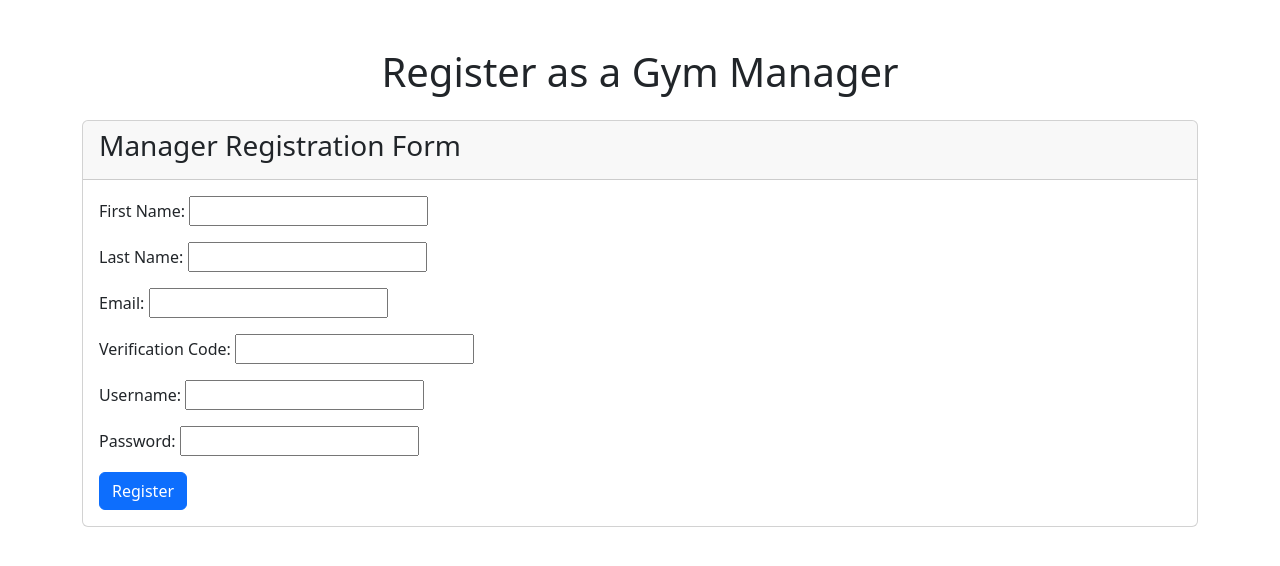
After one commit to Samuel-Mason-git/Gym_management, a Django app: page /register-manager/ in a window 1280 px wide. The commit adds this page. Shown: the top 566 px of the page. Run offline with Django 5.2, Linux system fonts and the light colour scheme.

Commit message:
Added in a 8 digit verification code for a invitation of a manager, an email is sent with the registration page and the user will enter their code and register an account if they do not have one already. Added a delete gym button with a confirmation popup where a gym owner can delete a gym

```diff
--- a/gym_management/Next_to_do.txt
+++ b/gym_management/Next_to_do.txt
@@ -1,6 +1,5 @@
 
-Gym settings to add owners (Invite)
-Gym settings to delete a gym
+
 Gym settings for gym owners to add gyms to a set limit
 Add in a way for gym members to delete their profiles if they wish.
 Add in a way for gyms to edit and view their members.
--- a/gym_management/core/forms.py
+++ b/gym_management/core/forms.py
@@ -1,6 +1,10 @@
 from django import forms
 from .models import Member, Gym
 from django.contrib.auth.models import User
+from .models import VerificationToken
+from django.core.exceptions import ValidationError
+from django.utils.timezone import now
+
 
 # Gym Code Login Form
 class GymCodeForm(forms.Form):
@@ -89,3 +93,48 @@ class GymUpdateForm(forms.ModelForm):
             'contact_number': 'Gym Contact Number',
             'email': 'Gym Email Address',
         }
+
+
+
+
+
+
+# Form for checking verification tokens
+class ManagerRegistrationForm(forms.Form):
+    first_name = forms.CharField(label="First Name", max_length=150)
+    last_name = forms.CharField(label="Last Name", max_length=150)
+    email = forms.EmailField(label="Email", max_length=255)
+    token = forms.CharField(label="Verification Code", max_length=8)
+    username = forms.CharField(label="Username", max_length=150)
+    password = forms.CharField(label="Password", widget=forms.PasswordInput)
+
+    def clean_token(self):
+        token = self.cleaned_data.get("token")
+        email = self.cleaned_data.get("email")
+
+        # Validate token format
+        if len(token) != 8 or not token.isdigit():
+            raise ValidationError("The verification code must be 8 digits.")
+
+        # Validate token in database
+        try:
+            verification_token = VerificationToken.objects.get(email=email, token=token)
+            if verification_token.is_used:
+                raise ValidationError("This verification code has already been used.")
+            if verification_token.expires_at < now():
+                raise ValidationError("This verification code has expired.")
+        except VerificationToken.DoesNotExist:
+            raise ValidationError("Invalid email or verification code.")
+
+        return token
+
+    def clean_first_name(self):
+        return self.cleaned_data['first_name'].capitalize()
+
+    def clean_last_name(self):
+        return self.cleaned_data['last_name'].capitalize()
+
+    def clean_email(self):
+        # Convert email to lowercase
+        email = self.cleaned_data.get("email")
+        return email.lower() if email else email
--- a/gym_management/core/templates/gym_owner_base.html
+++ b/gym_management/core/templates/gym_owner_base.html
@@ -128,7 +128,7 @@
 
     <!-- Footer Section -->
     <footer>
-        <p>&copy; SRM Development - All Rights Reserved</p>
+        <p>&copy; FitTrack - All Rights Reserved</p>
     </footer>
 
 </body>
--- /dev/null
+++ b/gym_management/core/templates/register_manager.html
@@ -0,0 +1,34 @@
+<!DOCTYPE html>
+<html lang="en">
+<head>
+    <meta charset="UTF-8">
+    <meta name="viewport" content="width=device-width, initial-scale=1.0">
+    <title>Register as Manager</title>
+    <!-- Add Bootstrap CSS -->
+    <link href="https://cdn.jsdelivr.net/npm/bootstrap@5.3.0/dist/css/bootstrap.min.css" rel="stylesheet">
+</head>
+<body>
+    <div class="container mt-5">
+        <h1 class="text-center">Register as a Gym Manager</h1>
+
+        <!-- Form card -->
+        <div class="card mt-4">
+            <div class="card-header">
+                <h3>Manager Registration Form</h3>
+            </div>
+            <div class="card-body">
+                <form method="post">
+                    {% csrf_token %}
+                    <div class="mb-3">
+                        {{ form.as_p }}
+                    </div>
+                    <button type="submit" class="btn btn-primary">Register</button>
+                </form>
+            </div>
+        </div>
+    </div>
+
+    <!-- Add Bootstrap JavaScript (optional, for interactivity) -->
+    <script src="https://cdn.jsdelivr.net/npm/bootstrap@5.3.0/dist/js/bootstrap.bundle.min.js"></script>
+</body>
+</html>
--- a/gym_management/core/urls.py
+++ b/gym_management/core/urls.py
@@ -12,4 +12,7 @@ urlpatterns = [
     path('gym-owner-update-info/', views.gym_owner_update_view, name='gym_owner_update_view'),
     path('<slug:slug>/settings/', views.gym_settings, name='gym_settings'),
     path('gym-d/settings/<slug:slug>/remove-manager/<int:manager_id>/', views.remove_manager, name='remove_manager'),
-]
+    path('gym/<slug:slug>/invite-manager/', views.invite_or_assign_manager, name='invite_or_assign_manager'),
+    path('register-manager/', views.register_manager, name='register_manager'),
+    path('gym/<slug:slug>/delete/', views.delete_gym, name='delete_gym'),
+    ]
--- a/gym_management/core/views.py
+++ b/gym_management/core/views.py
@@ -3,8 +3,8 @@ from django.contrib.auth import login, authenticate
 from django.contrib.auth.forms import AuthenticationForm, UserCreationForm, PasswordChangeForm
 from django.contrib import messages
 from django.contrib.auth.decorators import login_required
-from .models import GymOwner, Member, Visit, Gym, GymOwnership
-from .forms import GymCodeForm, MemberUpdateForm, GymUpdateForm
+from .models import GymOwner, Member, Visit, Gym, GymOwnership, VerificationToken
+from .forms import GymCodeForm, MemberUpdateForm, GymUpdateForm, ManagerRegistrationForm
 from django.utils.timezone import now
 from django.utils import timezone
 from django.http import JsonResponse
@@ -15,6 +15,9 @@ from django.db.models import Count
 from django.contrib.auth import update_session_auth_hash
 from core.emails import send_email
 from django.conf import settings
+import random
+from django.urls import reverse
+from datetime import timedelta
 
 # Login View with conditional dashboard redirecting dependant on what status a user account is
 def login_view(request):
@@ -187,15 +190,19 @@ def gym_dashboard(request, slug):
     user = request.user
     gym = get_object_or_404(Gym, slug=slug)
     # Check if logged in user is not the gym owner
+    # Check if the logged-in user is a gym owner or manager for this gym
     try:
-        # Fetch the gym owner object
-        gym_owner = GymOwner.objects.get(user=user)
-        if gym not in gym_owner.gyms.all():
-            messages.error(request, "You are not authorised to access this gym's dashboard.")
+        gym_ownership = GymOwnership.objects.filter(
+            gym=gym,
+            owner__user=user,
+            role__in=['primary', 'manager']
+        ).first()
+
+        if not gym_ownership:
+            messages.error(request, "You are not authorized to access this gym's dashboard.")
             return redirect('login')
-    # If it fails
-    except GymOwner.DoesNotExist:
-        messages.error(request, "You are not authorised to access the dashboard of this gym.")
+    except GymOwnership.DoesNotExist:
+        messages.error(request, "You are not authorized to access this gym's dashboard.")
         return redirect('login')
 
     # Metrics for Gym Dashboard
@@ -408,6 +415,9 @@ def remove_manager(request, slug, manager_id):
 def invite_or_assign_manager(request, slug):
     gym = get_object_or_404(Gym, slug=slug)
     primary_owner = gym.ownerships.filter(role='primary', owner__user=request.user).first()
+    # Initialize
+    subject = ''
+    body = ''
 
     # Ensure the logged-in user is the primary owner
     if not primary_owner:
@@ -429,28 +439,126 @@ def invite_or_assign_manager(request, slug):
             if existing_manager:
                 messages.warning(request, "This user is already a manager for this gym.")
             else:
-                # Assign as manager
-                gym_owner = GymOwner.objects.get_or_create(user=user)[0]
+                # Ensure the user has a GymOwner instance
+                gym_owner, created = GymOwner.objects.get_or_create(user=user)
+
+                # Assign as manager and notify
                 GymOwnership.objects.create(gym=gym, owner=gym_owner, role='manager')
                 messages.success(request, f"{user.get_full_name()} has been added as a manager.")
+
+                subject = "Added as a Manager for: {gym.name}"
+                body = f"""
+                <p>Dear {user.first_name},</p>
+                <p>You have been added as a manager for the gym <strong>{gym.name}</strong>.</p>
+                <p>You will now find the Gym's dashboard on your Gym Owners dashboard after login.</p>
+                <p>Thank you,</p>
+                <p>{settings.SITE_NAME} Team</p>
+            """
+            send_email(subject, body, [email], gym=gym)
+
         else:
-            # ----------------------- ADD IN FUNCTION FOR INVITING A USER TO BECOME A GYM OWNER
-            token = urlsafe_base64_encode(force_bytes(email))
-            invitation_link = f"{settings.SITE_URL}/register/?token={token}&gym={gym.slug}"
+            unique_token = random.randint(10000000,99999999)
+            expiration_date = now() + timedelta(days=7)
+            VerificationToken.objects.create(
+                email=email,
+                token=unique_token,
+                gym=gym,
+                expires_at=expiration_date
+            )
 
             # Send invitation email
-            send_email(
-                subject="You're invited to manage a gym!",
-                to=email,
-                template="emails/invite_manager.html",
-                context={
-                    'gym_name': gym.name,
-                    'invitation_link': invitation_link,
-                    'primary_owner': primary_owner.owner.user.get_full_name(),
-                }
-            )
-            messages.success(request, f"An invitation has been sent to {email}.")
+            subject = f"Invitation to Manage {gym.name} at {settings.SITE_NAME}"
+            registration_url = f"{settings.SITE_URL}{reverse('register_manager')}"
+            body = f"""
+                <p>Dear User,</p>
+                <p>You have been invited to become a manager for the gym <strong>{gym.name}</strong>.</p>
+                <p>Your unique 8-digit verification code is: <strong>{unique_token}</strong>. HURRY! As this code will expire in 7 days.</p>
+                <p>Please click the link below to register and accept your manager role:</p>
+                <p><a href="{registration_url}">Accept Invitation</a></p>
+                <p>Thank you,</p>
+                <p>{settings.SITE_NAME} Team</p>
+            """
+            try:
+                send_email(subject, body, [email], gym=gym)
+                messages.success(request, "Invitation email has been sent successfully.")
+            except Exception as e:
+                messages.error(request, f"Failed to send email: {e}")
 
         return redirect('gym_settings', slug=gym.slug)
 
     return redirect('gym_settings', slug=gym.slug)
+
+
+
+
+# A view to verify the code and email for an invite as a Gym Manager and add them
+def register_manager(request):
+    if request.method == "POST":
+        form = ManagerRegistrationForm(request.POST)
+        if form.is_valid():
+            email = form.cleaned_data['email']
+            token = form.cleaned_data['token']
+            username = form.cleaned_data['username']
+            password = form.cleaned_data['password']
+            first_name = form.cleaned_data['first_name']
+            last_name = form.cleaned_data['last_name']
+
+            # Validate the token
+            try:
+                verification_token = VerificationToken.objects.get(email=email, token=token)
+                if verification_token.is_used:
+                    messages.error(request, "This verification code has already been used.")
+                    return render(request, 'register_manager.html', {'form': form})
+                if verification_token.expires_at < now():
+                    messages.error(request, "This verification code has expired.")
+                    return render(request, 'register_manager.html', {'form': form})
+
+                # Create the user
+                user = User.objects.create_user(username=username, email=email, password=password, first_name=first_name, last_name=last_name)
+
+                # Ensure the user has a GymOwner instance
+                gym_owner, created = GymOwner.objects.get_or_create(user=user)
+
+                # Assign the user as a manager to the gym
+                gym = verification_token.gym
+                GymOwnership.objects.create(gym=gym, owner=gym_owner, role='manager')
+
+                # Mark the token as used
+                verification_token.is_used = True
+                verification_token.save()
+
+                messages.success(request, "Registration successful! You are now a manager.")
+                return redirect('login')  # Redirect to login or dashboard
+            except VerificationToken.DoesNotExist:
+                messages.error(request, "Invalid email or verification code.")
+        else:
+            # Invalid form
+            messages.error(request, "Please correct the errors below.")
+
+    else:
+        form = ManagerRegistrationForm()
+
+    return render(request, 'register_manager.html', {'form': form})
+
+
+
+# Button for a gym owner to delete a gym
+@login_required
+def delete_gym(request, slug):
+    # Fetch the gym
+    gym = get_object_or_404(Gym, slug=slug)
+
+    # Ensure the logged-in user is the primary owner
+    primary_owner = gym.ownerships.filter(role='primary', owner__user=request.user).first()
+    if not primary_owner:
+        messages.error(request, "You must be the primary owner to delete this gym.")
+        return redirect('gym_dashboard', slug=gym.slug)
+
+    if request.method == "POST":
+        # Delete the gym and related ownerships
+        gym.delete()
+        messages.success(request, "Gym deleted successfully!")
+        return redirect('gym_owner_dashboard')
+
+    # Redirect back if the method is not POST
+    return redirect('gym_settings', slug=slug)
--- a/gym_management/gym_management/settings.py
+++ b/gym_management/gym_management/settings.py
@@ -15,7 +15,6 @@ from pathlib import Path
 # Build paths inside the project like this: BASE_DIR / 'subdir'.
 BASE_DIR = Path(__file__).resolve().parent.parent
 
-
 # Quick-start development settings - unsuitable for production
 # See https://docs.djangoproject.com/en/5.1/howto/deployment/checklist/
 
@@ -26,6 +25,8 @@ SECRET_KEY = "django-insecure--$lp5l4c+l2o$5zh)+17nf6p4x&q_4n1p*51bkar$hry84vjuu
 DEBUG = True
 
 DEFAULT_FROM_EMAIL = 'noreply@yourplatform.com'
+SITE_URL = 'http://127.0.0.1:8000'
+SITE_NAME = 'FitTrack'
 
 ALLOWED_HOSTS = []
 
```
Also changed, not shown: gym_management/core/models.py (+10 -0 lines), gym_management/core/templates/base_gym.html (+19 -2 lines), gym_management/core/templates/gym_settings.html (+56 -1 lines), gym_management/core/migrations/0015_verificationtoken.py (added), gym_management/db.sqlite3.
